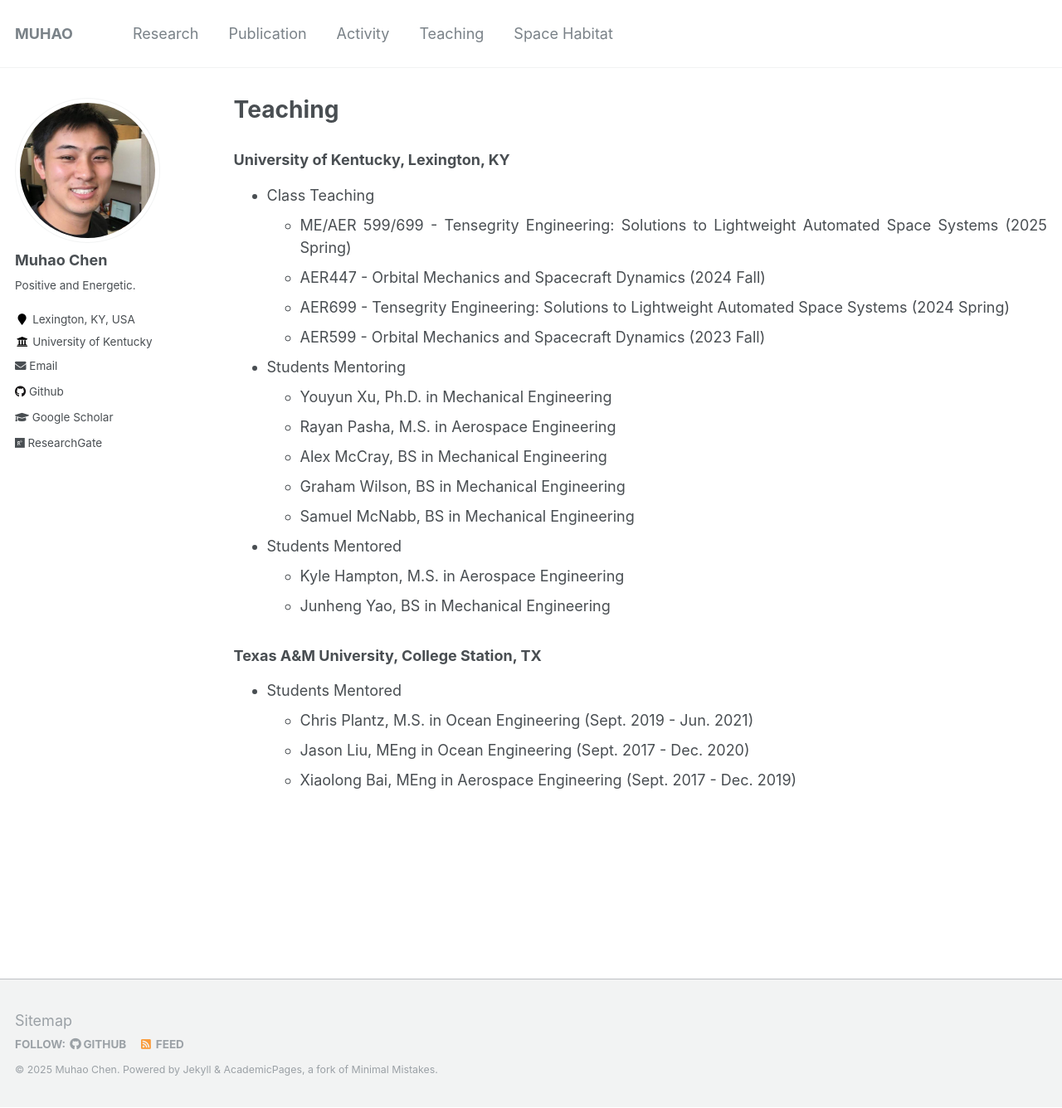
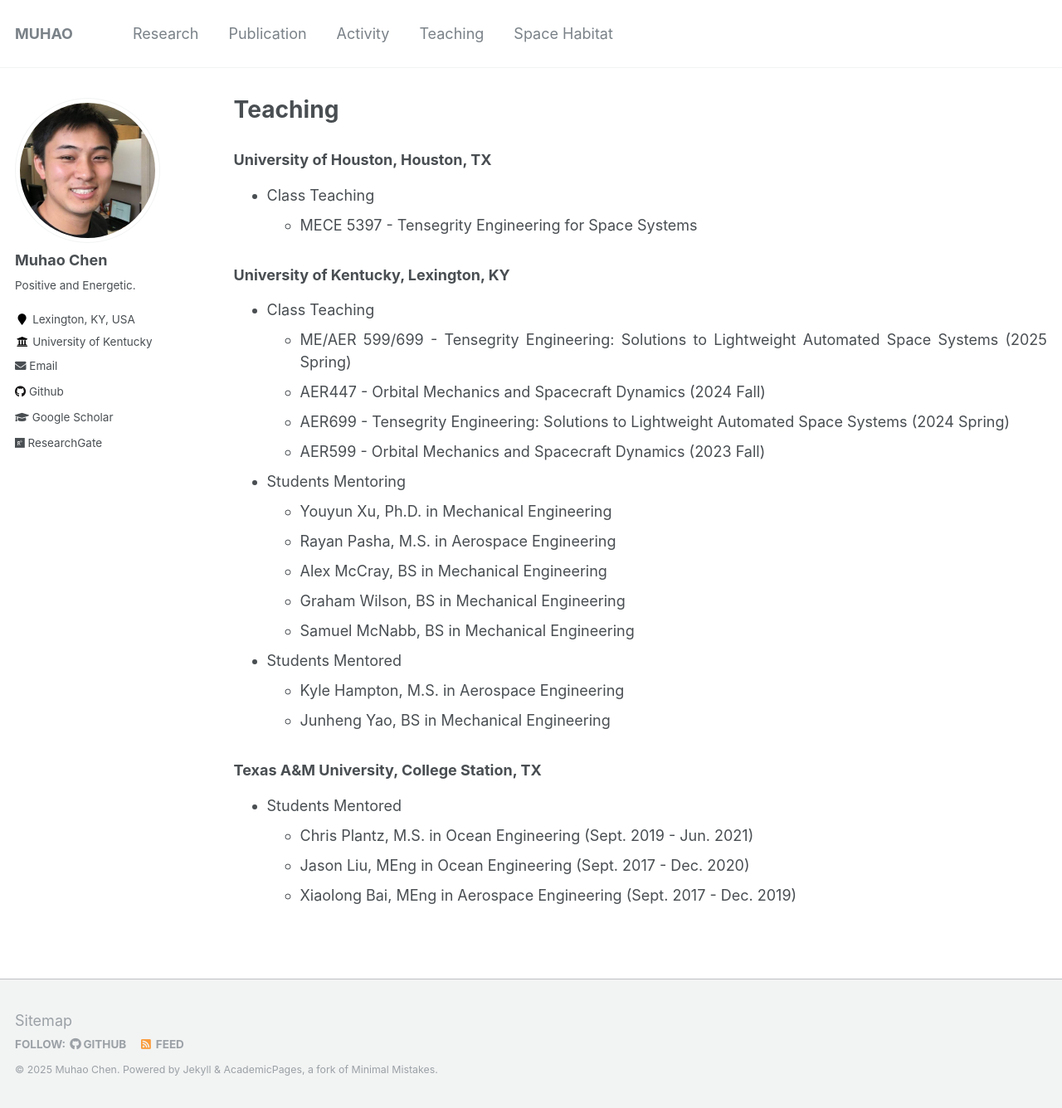
Before and after one commit to Muhao-Chen/muhao-chen.github.io, a Jekyll site: the page built from _pages/teaching.md, in a window 1280 px wide and 1336 px high. Shown: the whole window at 83% size. Built offline with Jekyll 4.4.1, drawn with Linux system fonts in a browser that asks for light colours.

Commit message:
Update teaching.md

```diff
--- a/_pages/teaching.md
+++ b/_pages/teaching.md
@@ -7,6 +7,11 @@ toc: true
 ---
 
 <div style="text-align: justify;" markdown="1">
+
+### University of Houston, Houston, TX
+- Class Teaching
+    * MECE 5397 - Tensegrity Engineering for Space Systems
+
 
 ### University of Kentucky, Lexington, KY
 - Class Teaching
```
